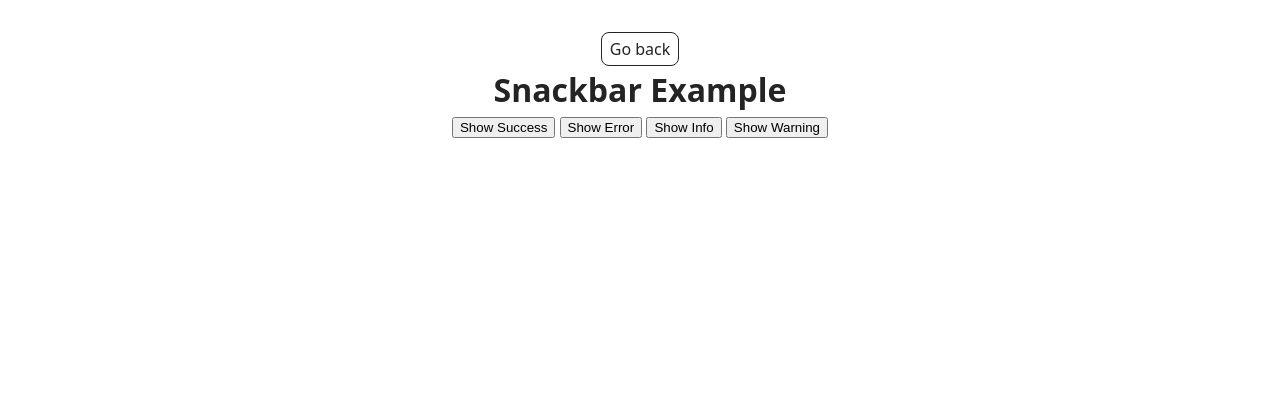
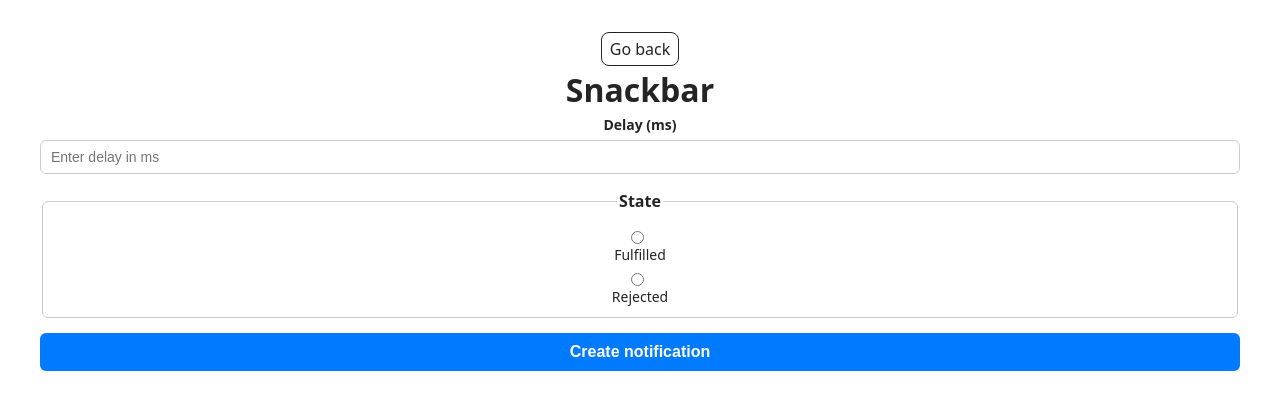
Before and after one commit to TanyaY1/goit-js-hw-10, a plain HTML site: page 2-snackbar.html in a window 1280 px wide. Drawn offline with Linux system fonts and the light colour scheme.

Commit message:
Deploying to gh-pages from @ TanyaY1/goit-js-hw-10@4cffd678dd29702012fbcee47b2ee4b15311e1d8 🚀

```diff
--- a/2-snackbar.html
+++ b/2-snackbar.html
@@ -18,14 +18,26 @@
   <main>
     <div class="container">
       <a class="back-link" href="./index.html">Go back</a>
-      <h1 class="main-title">Snackbar Example</h1>
+      <h1 class="main-title">Snackbar</h1>
 
-      <div class="buttons">
-        <button id="success-btn">Show Success</button>
-        <button id="error-btn">Show Error</button>
-        <button id="info-btn">Show Info</button>
-        <button id="warning-btn">Show Warning</button>
-      </div>
+      <form class="form">
+        <label>
+          Delay (ms)
+          <input type="number" name="delay" required placeholder="Enter delay in ms" />
+        </label>
+
+        <fieldset>
+          <legend>State</legend>
+          <label>
+            <input type="radio" name="state" value="fulfilled" required /> Fulfilled
+          </label>
+          <label>
+            <input type="radio" name="state" value="rejected" required /> Rejected
+          </label>
+        </fieldset>
+
+        <button type="submit">Create notification</button>
+      </form>
     </div>
   </main>
 
--- a/2-snackbar.js
+++ b/2-snackbar.js
@@ -1,2 +1,2 @@
-import"./assets/modulepreload-polyfill-B5Qt9EMX.js";/* empty css                      */import{i as e}from"./assets/vendor-BbbuE1sJ.js";const t=document.getElementById("success-btn"),s=document.getElementById("error-btn"),n=document.getElementById("info-btn"),i=document.getElementById("warning-btn");t.addEventListener("click",()=>{e.success({title:"Success",message:"This is a success message",position:"topRight"})});s.addEventListener("click",()=>{e.error({title:"Error",message:"This is an error message",position:"topRight"})});n.addEventListener("click",()=>{e.info({title:"Info",message:"This is an info message",position:"topRight"})});i.addEventListener("click",()=>{e.warning({title:"Warning",message:"This is a warning message",position:"topRight"})});
+import"./assets/modulepreload-polyfill-B5Qt9EMX.js";/* empty css                      */import{i as r}from"./assets/vendor-BbbuE1sJ.js";const s=document.querySelector(".form");function m(e,i){return new Promise((o,t)=>{setTimeout(()=>{i==="fulfilled"?o(e):t(e)},e)})}s.addEventListener("submit",e=>{e.preventDefault();const i=Number(s.elements.delay.value),o=s.elements.state.value;m(i,o).then(t=>{r.success({title:"✅ Success",message:`Fulfilled promise in ${t}ms`,position:"topRight"})}).catch(t=>{r.error({title:"❌ Error",message:`Rejected promise in ${t}ms`,position:"topRight"})}),s.reset()});
 //# sourceMappingURL=2-snackbar.js.map
```
Also changed, not shown: 1 other file.
